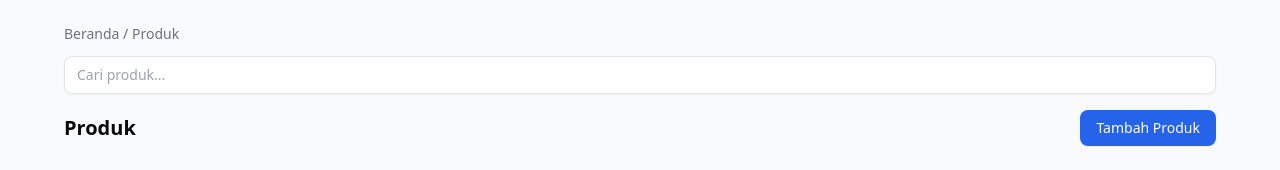
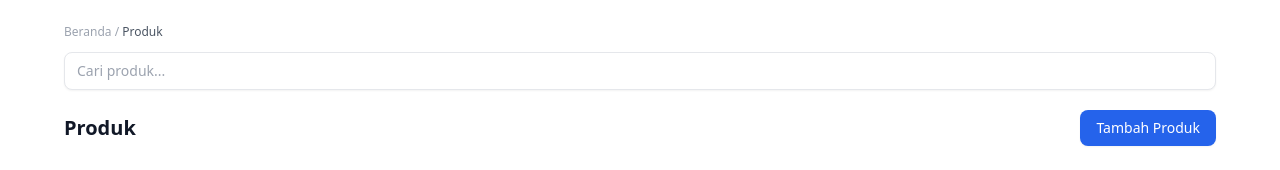
Before and after one commit to faliharyabudi/Mini-Shopee, a Next.js app in the folder web/: page /dashboard in a window 1280 px wide. Shown: the top 170 px of the page. Built offline with nearby package versions, Linux system fonts and the light colour scheme.

Commit message:
merapikan breadcrumb, search bar

```diff
--- a/web/app/dashboard/layout.tsx
+++ b/web/app/dashboard/layout.tsx
@@ -4,27 +4,26 @@ export default function ProductsLayout({
   children: React.ReactNode;
 }) {
   return (
-    <div className="p-6 bg-gray-50 min-h-screen">
+    <div className="p-6">
       <div className="max-w-6xl mx-auto">
 
-        {/* Breadcrumb */}
-        <p className="text-sm text-gray-500 mb-3">
-          Beranda / Produk
+        {/* BREADCRUMB */}
+        <p className="text-xs text-gray-400 mb-3">
+          Beranda / <span className="text-gray-600">Produk</span>
         </p>
 
-        {/* Search Bar */}
-        <div className="mb-4">
+        {/* SEARCH BAR */}
+        <div className="mb-5">
           <input
             type="text"
             placeholder="Cari produk..."
-            className="w-full border rounded-lg px-3 py-2 text-sm bg-white shadow-sm focus:outline-none focus:ring-2 focus:ring-blue-300"
+            className="w-full border border-gray-200 rounded-lg px-3 py-2 text-sm shadow-sm focus:ring-1 focus:ring-gray-300 outline-none"
           />
         </div>
 
-        {/* Judul + Tombol */}
-        <div className="flex items-center justify-between mb-4">
-          <h1 className="text-xl font-semibold">Produk</h1>
-
+        {/* TITLE + BUTTON */}
+        <div className="flex items-center justify-between mb-5">
+          <h1 className="text-xl font-semibold text-gray-900">Produk</h1>
           <button className="px-4 py-2 text-sm bg-blue-600 text-white rounded-lg shadow-sm hover:bg-blue-700 active:scale-95 transition">
             Tambah Produk
           </button>
```
